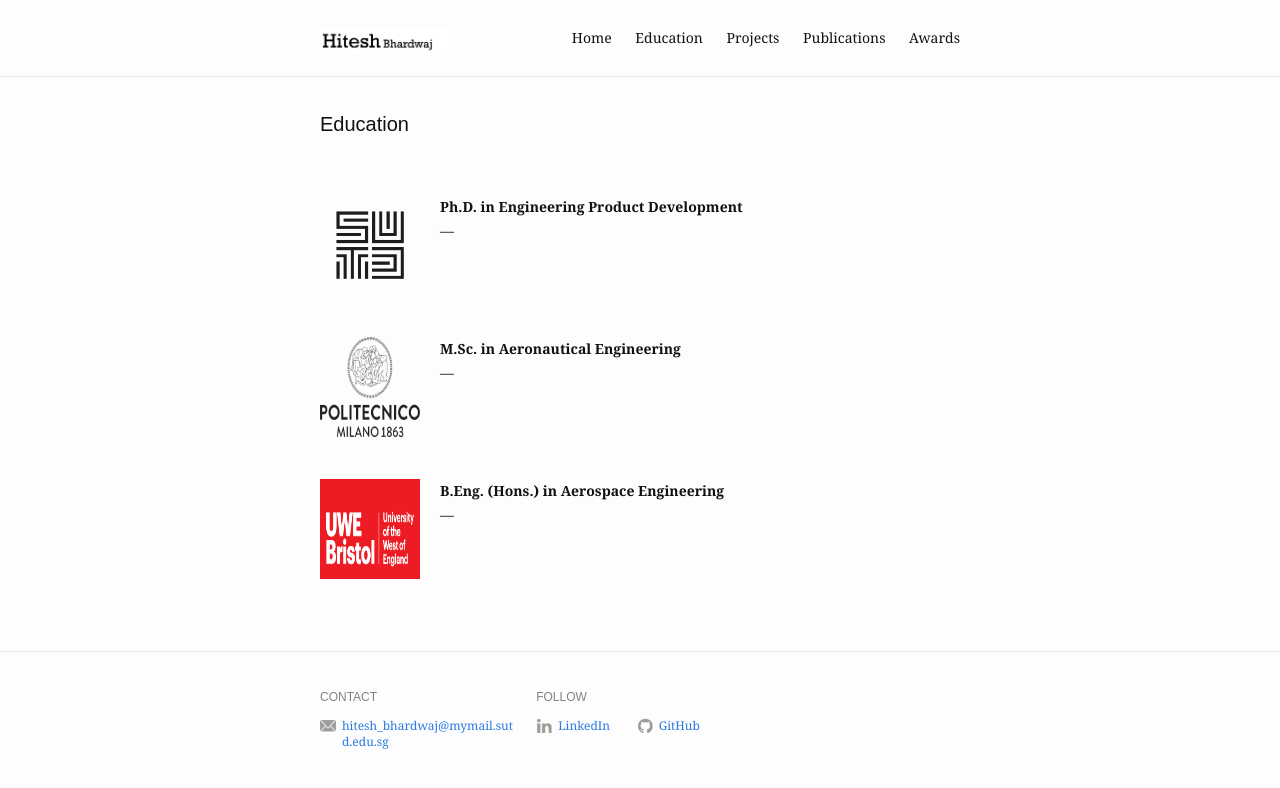
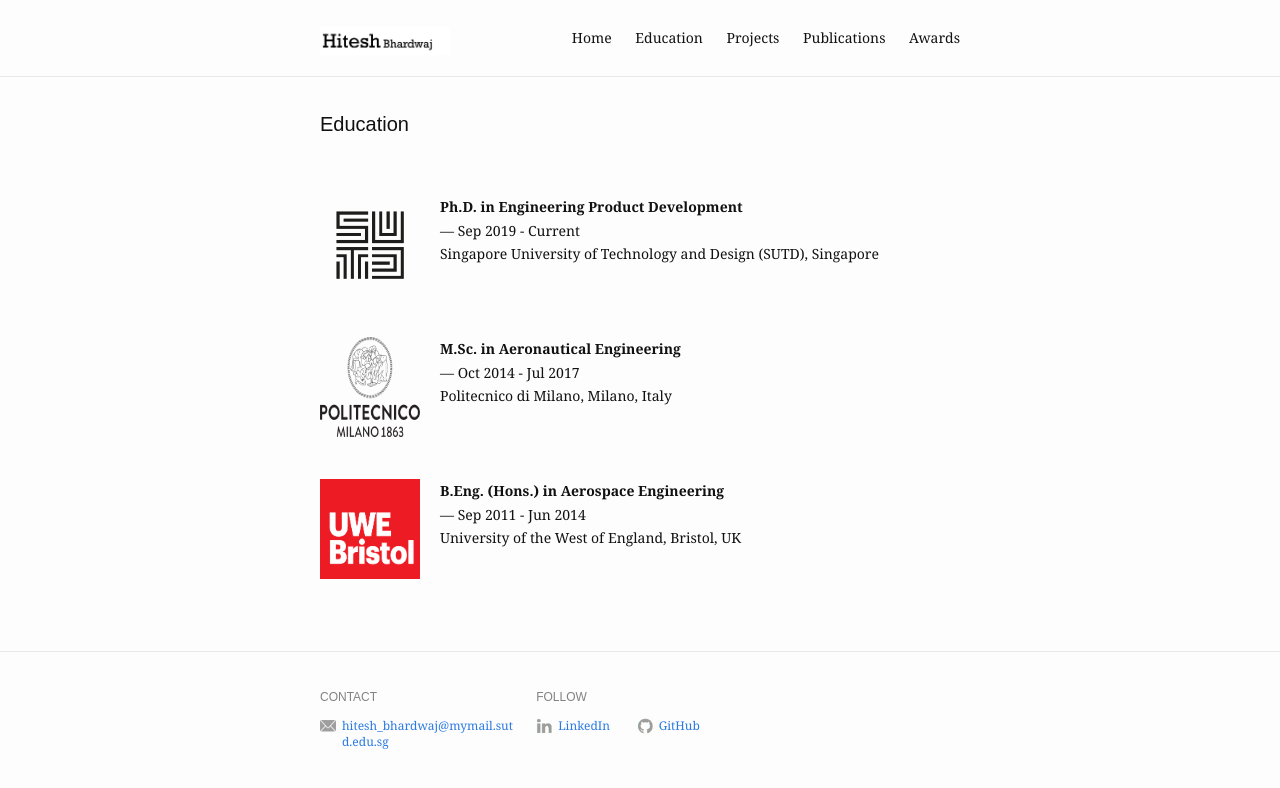
Before and after one commit to hiteshbhardwaj14/hiteshbhardwaj14.github.io, a Jekyll site: the page built from education.md, in a window 1280 px wide. Shown: the top 788 px of the page. Built offline with Jekyll 4.4.1, drawn with Linux system fonts in a browser that asks for light colours; some of the changed lines change nothing that is shown.

Commit message:
education

```diff
--- a/education.md
+++ b/education.md
@@ -7,7 +7,7 @@ items:
     image:
       src: /assets/img/work/sutd_square.png
       alt: SUTD
-    # description: Sep 2019 ‑ Current <br>Singapore University of Technology and Design (SUTD), Singapore <br>
+    description: Sep 2019 ‑ Current <br>Singapore University of Technology and Design (SUTD), Singapore <br>
     # PhD research majorly focused on nature inspired drones, in particular ’Monocopters’ which are inspired from naturally occurring Samara seeds (Maple seeds), which have the ability to auto‑rotate in free fall. <br>
     # The research involves design, development, coding and experimentation phase for each project.
     # Developing non‑linear controllers for multi‑actuator variants of Monocopter which can achieve a full 6 degree of freedom flight by entering into a second flight mode.
@@ -16,7 +16,7 @@ items:
     image:
       src: /assets/img/work/Logo_Politecnico_Milano.png
       alt:
-    # description: Oct 2014 ‑ Jul 2017 <br> Politecnico di Milano, Milano, Italy <br>
+    description: Oct 2014 ‑ Jul 2017 <br> Politecnico di Milano, Milano, Italy <br>
     # Graduated with overall score 88/110 (≡ 80/100) <br>
     # Majors - Modelling and Simulation, Flight dynamics and control, Estimation in Aerospace Propulsion, Management of Aerospace projects <br>
     # Dissertation - “Design of sliding mode control techniques for rendezvous orbital maneuvers” <br>
@@ -26,7 +26,7 @@ items:
     image:
       src: /assets/img/work/UWE_Bristol_logo.png
       alt:
-    # description: Sep 2011 ‑ Jun 2014 <br> University of the West of England, Bristol, UK <br>
+    description: Sep 2011 ‑ Jun 2014 <br> University of the West of England, Bristol, UK <br>
     # Graduated with a First Class Honours’ Degree (≡ 78/100) <br>
     # Majors - Aerodynamics, Flight control and simulation, Flight mechanics <br>
     # Dissertation - “Design and implementation of a guidance algorithm for a UAAV” <br>
```
Also changed, not shown: assets/img/work/UWE_Bristol_logo - Copy.png (added), assets/img/work/UWE_Bristol_logo.png.
